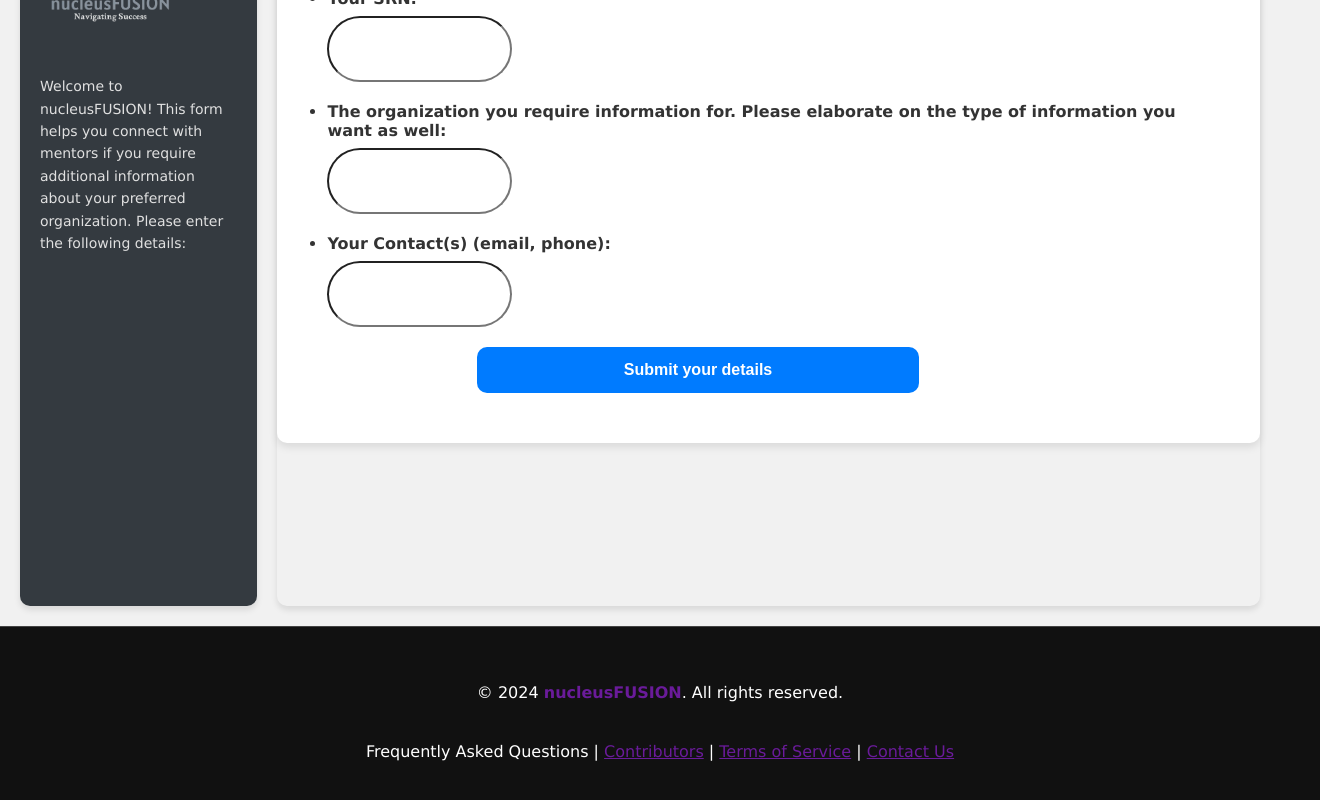
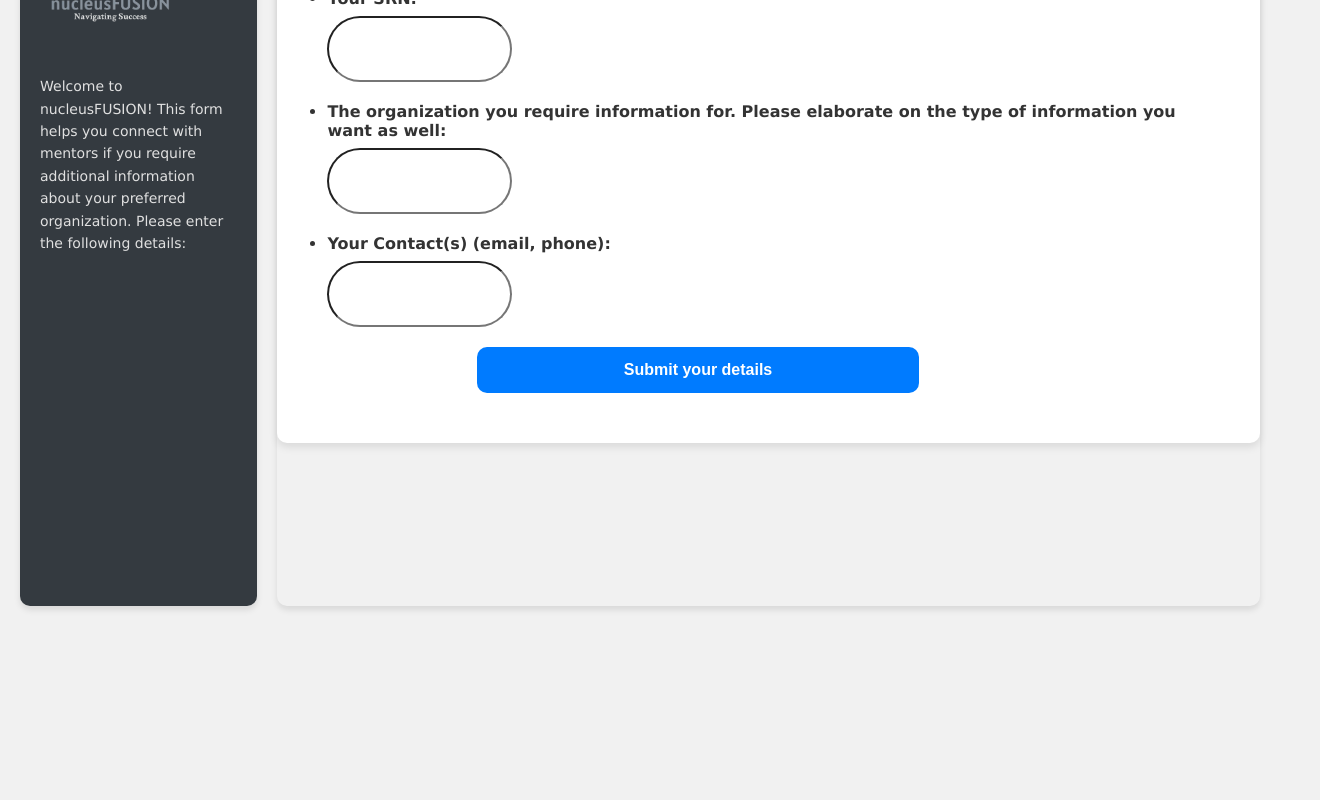
Before and after one commit to vm5/formreact2, a React (Create React App) app: page / in a window 1280 px wide. Shown: the part 214-1014 px from the top of the page, 1320 px wide, since content can reach past the window. After the commit the page ends 840 px from the top, so only its background shows below. Built offline with nearby package versions, Linux system fonts and the light colour scheme.

Commit message:
Update App.js

```diff
--- a/src/App.js
+++ b/src/App.js
@@ -1,11 +1,11 @@
 import './App.css';
 import ConnectPESChatbot from './form';
-import Footer from './footer';
+
 function App() {
   return (
     <div className="App">
       <ConnectPESChatbot />
-      <Footer />
+
     </div>
   );
 }
```
